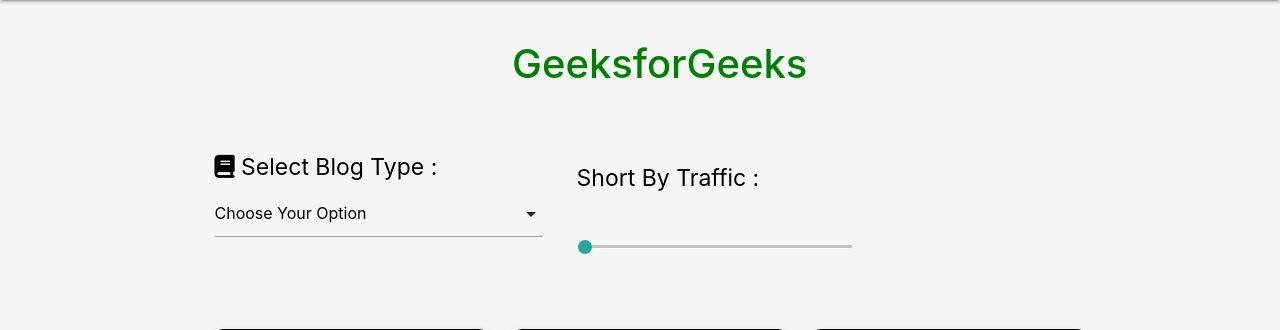
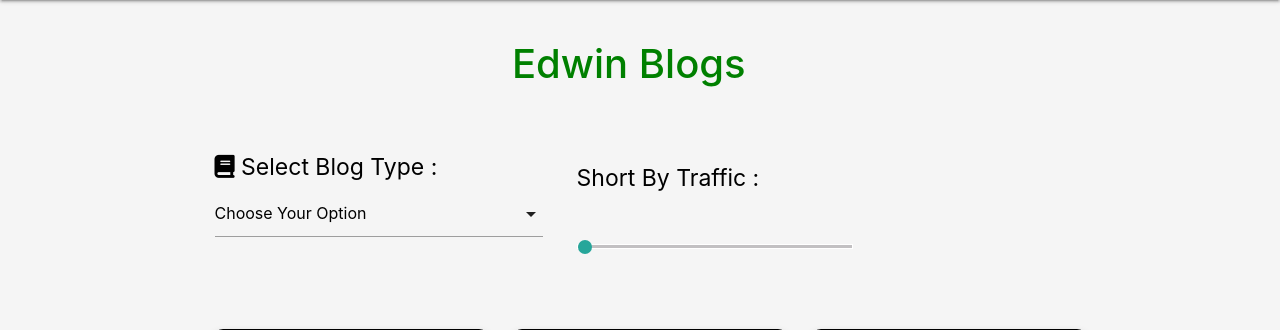
Before and after one commit to edwinkim16/Blog_App, a Django app: page / in a window 1280 px wide. Shown: the part 64-394 px from the top of the page. Run offline with Django 5.2, Linux system fonts and the light colour scheme; a user stored in the database is signed in; data comes from the database, SQL or seed files in the repository; both versions use the stored data as it was after the commit.

Commit message:
db edits

```diff
--- a/sisite/templates/home.html
+++ b/sisite/templates/home.html
@@ -89,7 +89,7 @@
             <a href="" id="web"> <i class="fas fa-globe"></i> Website</a>
              </div>
     </nav>
-    <h1 class="gfg"> GeeksforGeeks</h1>
+    <h1 class="gfg"> Edwin Blogs</h1>
     <br>
     <br>
     <div class="container">
```
Also changed, not shown: db.sqlite3.
